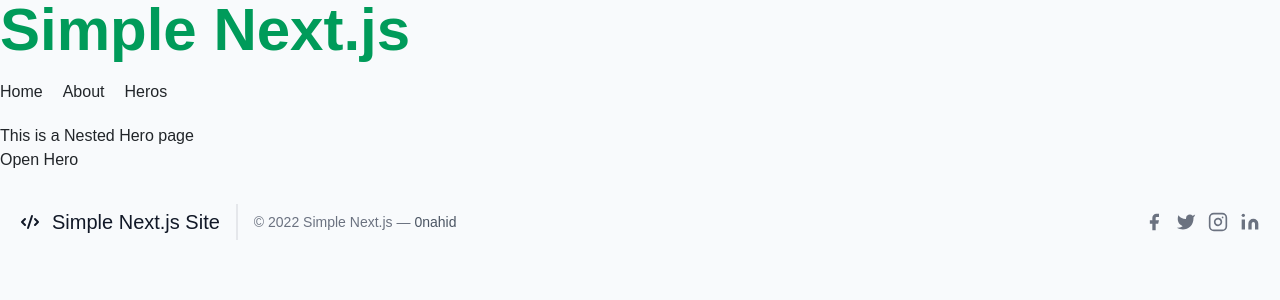
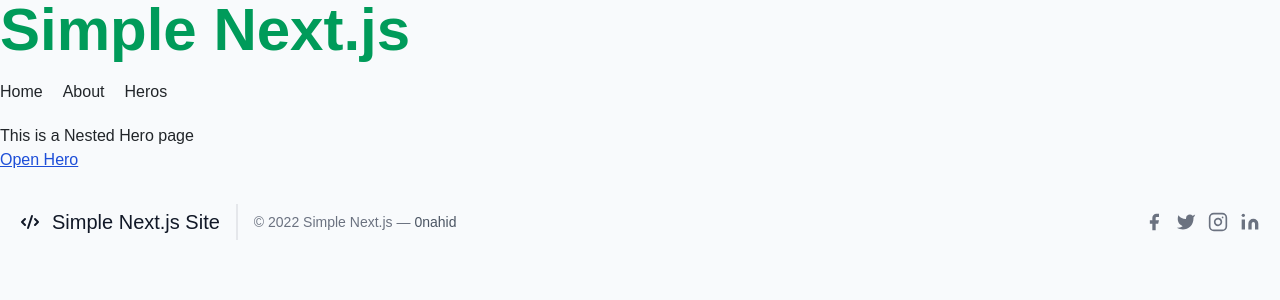
Before and after one commit to 0nahid/next-test, a Next.js app: page /Heros in a window 1280 px wide. Shown: the top 300 px of the page. Built offline with nearby package versions, Linux system fonts and the light colour scheme.

Commit message:
added link color

```diff
--- a/pages/Heros/index.jsx
+++ b/pages/Heros/index.jsx
@@ -3,7 +3,7 @@ import React from 'react';
 const index = () => {
     return <div>
         <h1>This is a Nested Hero page</h1>
-        <Link href="Heros/Hero">Open Hero</Link>
+        <Link href="Heros/Hero" passHref><span className="text-blue-700 underline cursor-pointer">Open Hero</span></Link>
     </div>;
 };
 
```
